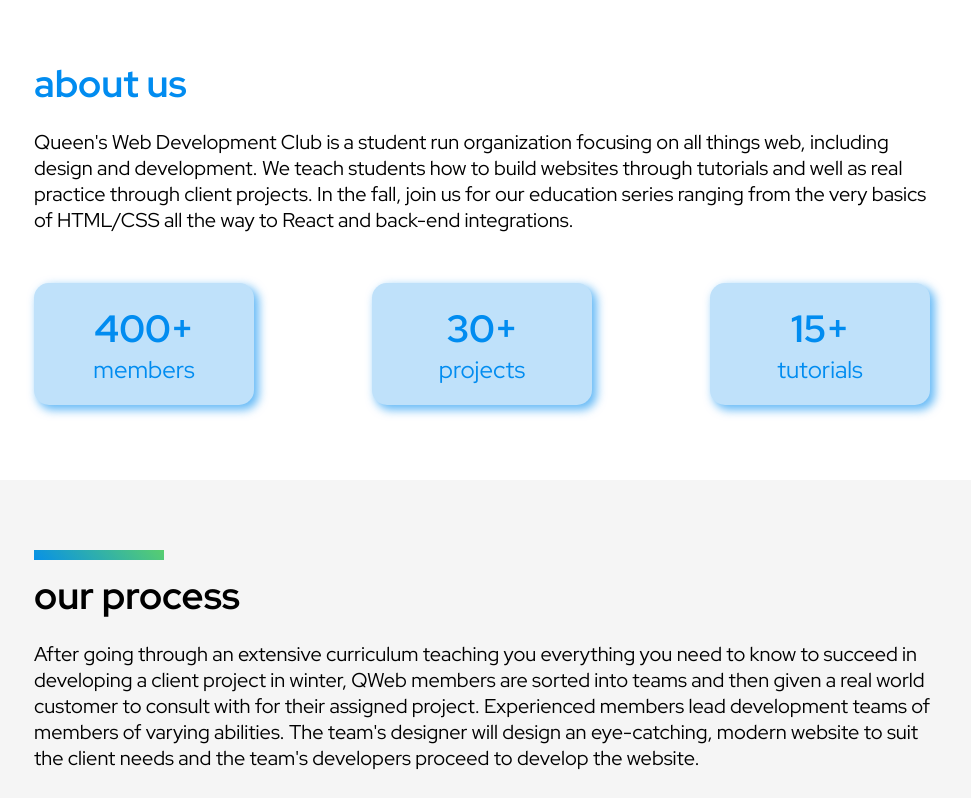
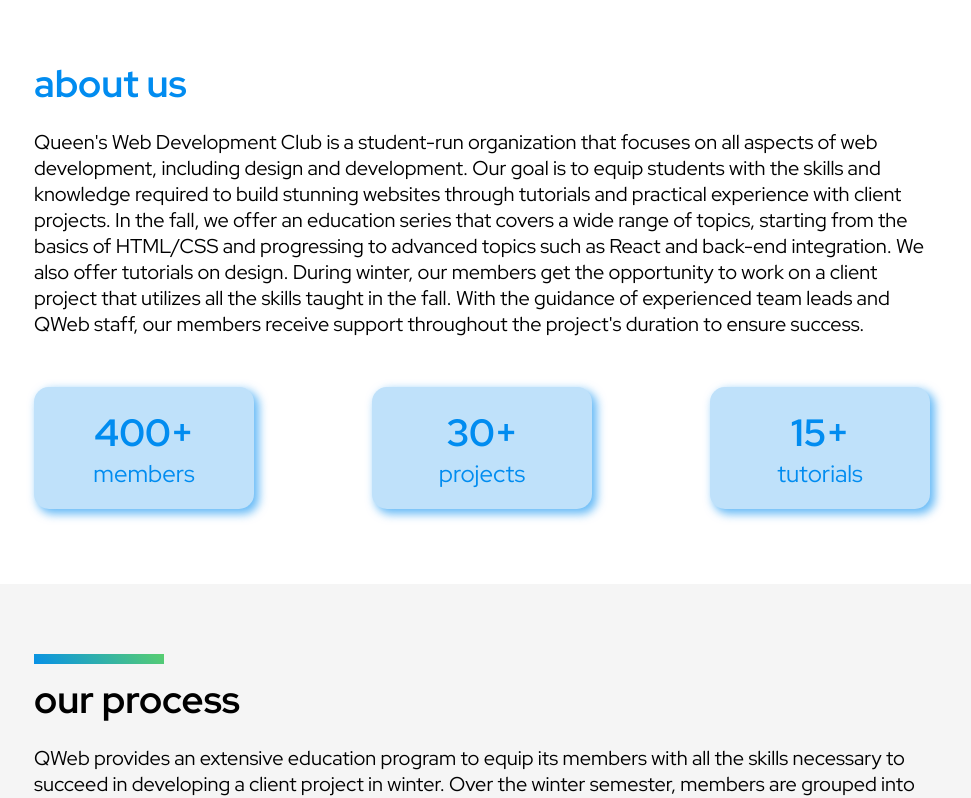
Before and after one commit to jadew33/qweb-website, a Next.js app: page / in a window 1280 px wide. Shown: the part 802-1600 px from the top of the page, without its empty margins (158-1129 px from the left). Built offline with nearby package versions, Linux system fonts and the light colour scheme.

Commit message:
formatting and copy changes

```diff
--- a/src/Components/about.js
+++ b/src/Components/about.js
@@ -6,12 +6,18 @@
       <div className="text">
         <h1 className="blue-text heading">about us</h1>
         <p className="description">
-          Queen's Web Development Club is a student run organization focusing on
-          all things web, including design and development. We teach students
-          how to build websites through tutorials and well as real practice
-          through client projects. In the fall, join us for our education series
-          ranging from the very basics of HTML/CSS all the way to React and
-          back-end integrations.
+          Queen's Web Development Club is a student-run organization that
+          focuses on all aspects of web development, including design and
+          development. Our goal is to equip students with the skills and
+          knowledge required to build stunning websites through tutorials and
+          practical experience with client projects. In the fall, we offer an
+          education series that covers a wide range of topics, starting from the
+          basics of HTML/CSS and progressing to advanced topics such as React
+          and back-end integration. We also offer tutorials on design. During
+          winter, our members get the opportunity to work on a client project
+          that utilizes all the skills taught in the fall. With the guidance of
+          experienced team leads and QWeb staff, our members receive support
+          throughout the project's duration to ensure success.
         </p>
       </div>
       <div className="card-container">
--- a/src/Components/contact-us.js
+++ b/src/Components/contact-us.js
@@ -8,6 +8,7 @@
   const [message, setMessage] = useState("");
   const [status, setStatus] = useState();
 
+  // Uses emailjs to send emails
   const sendEmail = (e) => {
     e.preventDefault();
 
--- a/src/Components/process.js
+++ b/src/Components/process.js
@@ -6,14 +6,14 @@
         <div className="gradient-bar"></div>
         <h1 className="heading">our process</h1>
         <p className="description">
-          After going through an extensive curriculum teaching you everything
-          you need to know to succeed in developing a client project in winter,
-          QWeb members are sorted into teams and then given a real world
-          customer to consult with for their assigned project. Experienced
-          members lead development teams of members of varying abilities. The
-          team's designer will design an eye-catching, modern website to suit
-          the client needs and the team's developers proceed to develop the
-          website.
+          QWeb provides an extensive education program to equip its members with
+          all the skills necessary to succeed in developing a client project in
+          winter. Over the winter semester, members are grouped into teams and
+          paired with a real-world client to work with. The development teams
+          are led by experienced members and consist of members with varying
+          abilities. The team's designer creates an eye-catching and modern
+          website tailored to the client's needs, while the developers work on
+          developing all the features the client has requsted.
         </p>
       </div>
 
--- a/src/styles/globals.scss
+++ b/src/styles/globals.scss
@@ -103,6 +103,7 @@
     background-position: 15% 100%;
   }
 }
+
 @-ms-keyframes infinite-gradient {
   0% {
     background-position: 100% 0%;
--- a/src/styles/hero.scss
+++ b/src/styles/hero.scss
@@ -46,10 +46,10 @@
       transition: all 500ms linear;
       cursor: pointer;
       &:hover {
-        color: $qweb-white;
-        border-color: $qweb-white;
+        color: $qweb-light-gray;
+        border-color: $qweb-light-gray;
         background-color: rgba(0, 0, 0, 0.1);
-        box-shadow: 0px 0px 5px 1px $qweb-white inset;
+        box-shadow: 0px 0px 5px 1px $qweb-light-gray inset;
       }
     }
   }
@@ -59,13 +59,13 @@
       h1 {
         font-size: 62px;
         max-width: 70vw;
-        font-weight: 500;
       }
     }
   }
   @media (max-width: $screen-sm) {
     h1 {
       font-size: 62px;
+      font-weight: 600;
     }
   }
   @media (max-width: $screen-xs) {
@@ -73,12 +73,12 @@
     min-height: calc(100vh - $nav-height-mobile);
     margin-top: $nav-height-mobile;
     .text-box {
-      padding: 30px 0 0 60px;
+      padding: 30px 0 0 52px;
       h1 {
         font-size: 42px;
       }
       button {
-        padding: 3px 20px;
+        padding: 5px 20px;
         margin-top: 10px;
         font-size: 24px;
       }
--- a/src/styles/icons.scss
+++ b/src/styles/icons.scss
@@ -36,7 +36,7 @@
   }
 
   @media (max-width: $screen-xs) {
-    left: 6px;
+    left: 3px;
     img {
       margin-block: 1px;
       height: 35px;
```
